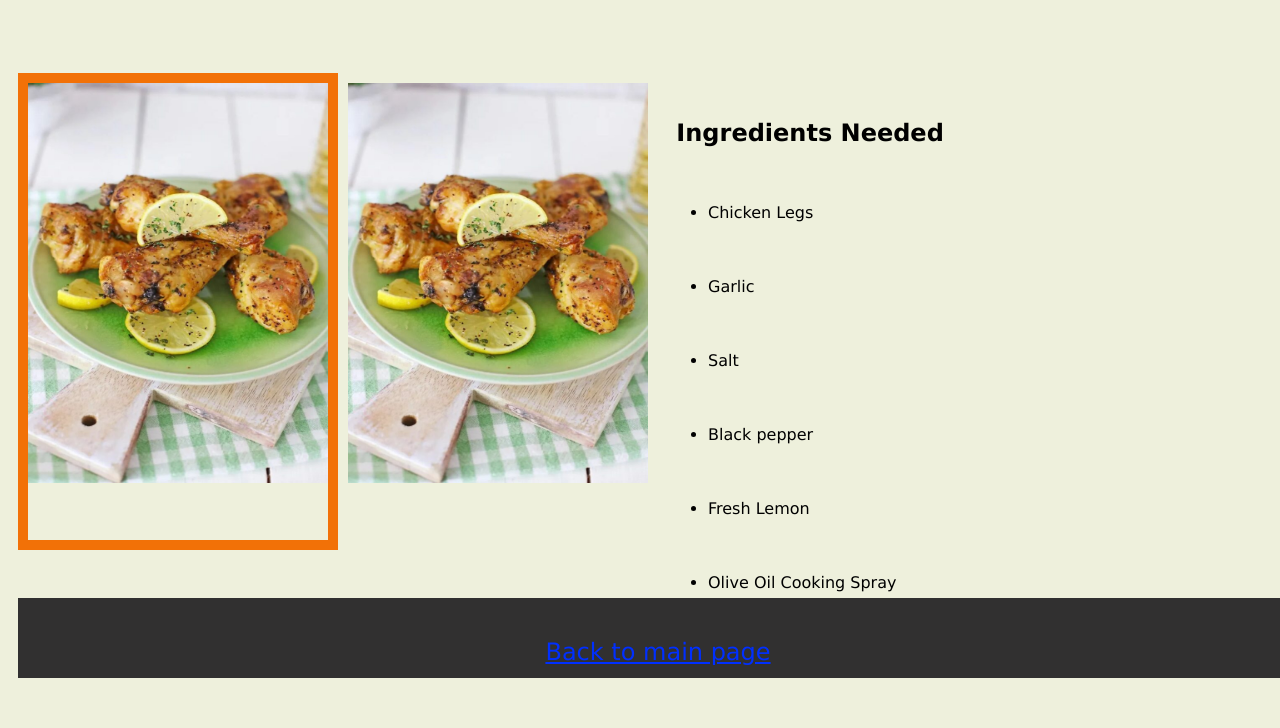
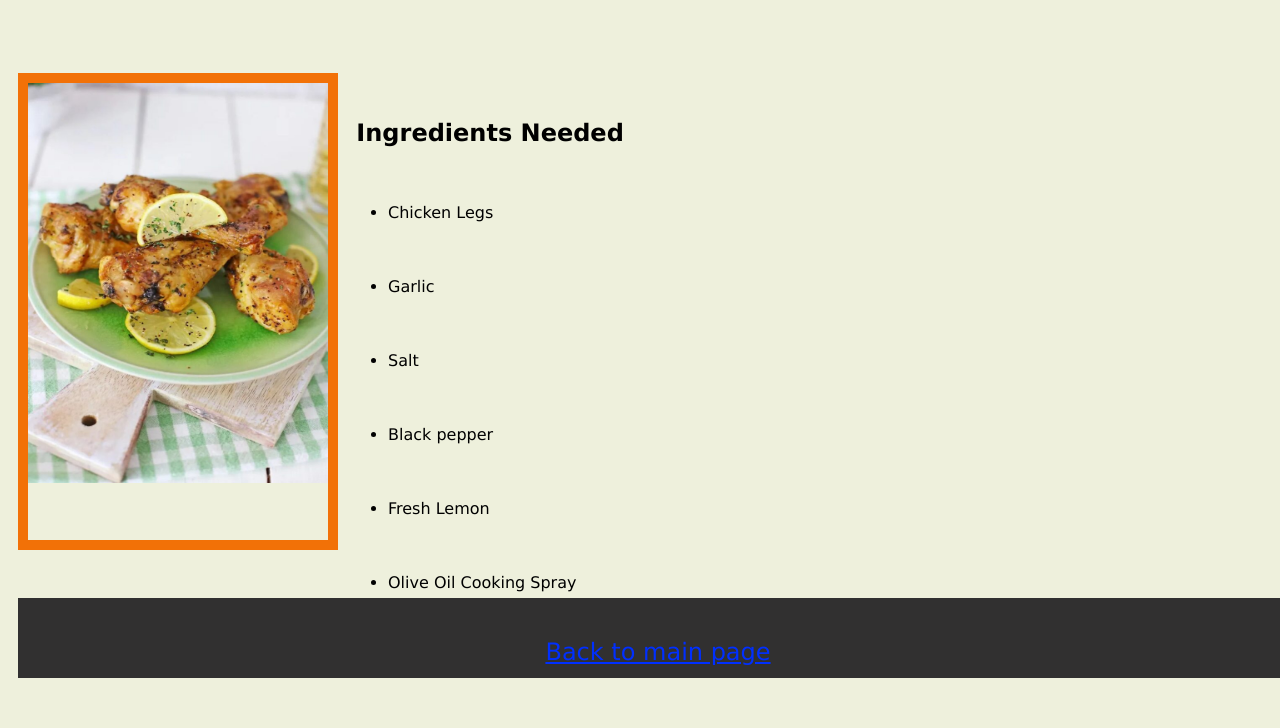
Before and after one commit to anagarciaguerreiro/odin-recipes, a plain HTML site: page Lemon_Chicken_Legs.html in a window 1280 px wide. Shown: the part 72-800 px from the top of the page. Drawn offline with Linux system fonts and the light colour scheme.

Commit message:
Update Lemon_Chicken_Legs.html

```diff
--- a/Lemon_Chicken_Legs.html
+++ b/Lemon_Chicken_Legs.html
@@ -15,12 +15,8 @@
                     <div class="column">
                         <p ID="img_page"><img src="./img/Lemon_ Chicken_Legs.jpg" alt="Lemon Chicken Legs" width="300" height="400"></p>
 		    </d>
-            <div class="row">
-                <div class="column">
-                    <p style="float:left"><img src="./img/Lemon_ Chicken_Legs.jpg" alt="Lemon Chicken Legs" width="300" height="400"></p>
-                </div>
 
-                <div class="column">
+		<div class="column">
                     <br>
                     <h3>&nbsp;Ingredients Needed</h3>
 
```
